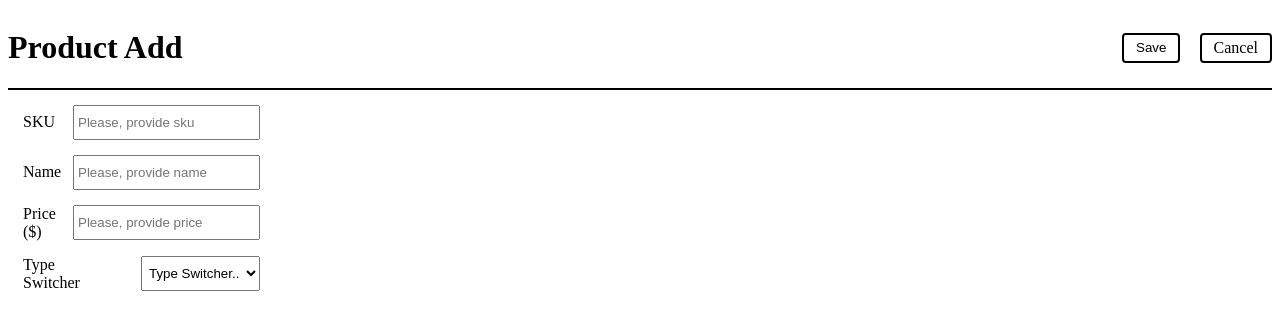
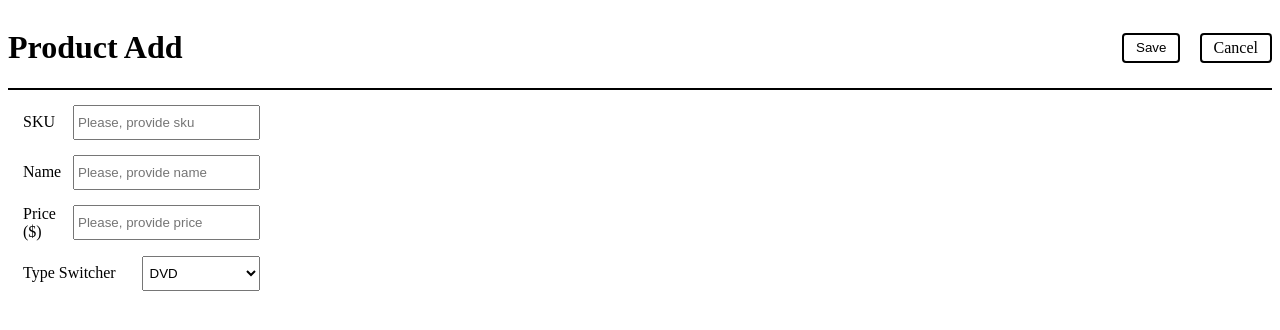
Before and after one commit to ibrahim-CS-CH/scaniWeb, a React (Vite) app: page /addproduct in a window 1280 px wide. Shown: the top 330 px of the page. Built offline with nearby package versions, Linux system fonts and the light colour scheme.

Commit message:
some changes in DVD

```diff
--- a/src/Components/CreateProduct.jsx
+++ b/src/Components/CreateProduct.jsx
@@ -67,7 +67,6 @@ const CreateProduct = () => {
           <label htmlFor="productType" id='productType'>
             type switcher
             <select name="type" id="productType" required value={opt} onChange={handleType}>
-              <option value={''} disabled>type Switcher..</option>
               <option value="DVD" id='DVD'>DVD</option>
               <option value="Furniture" id="Furniture">furniture</option>
               <option value="Book" id='Book'>Book</option>
```
